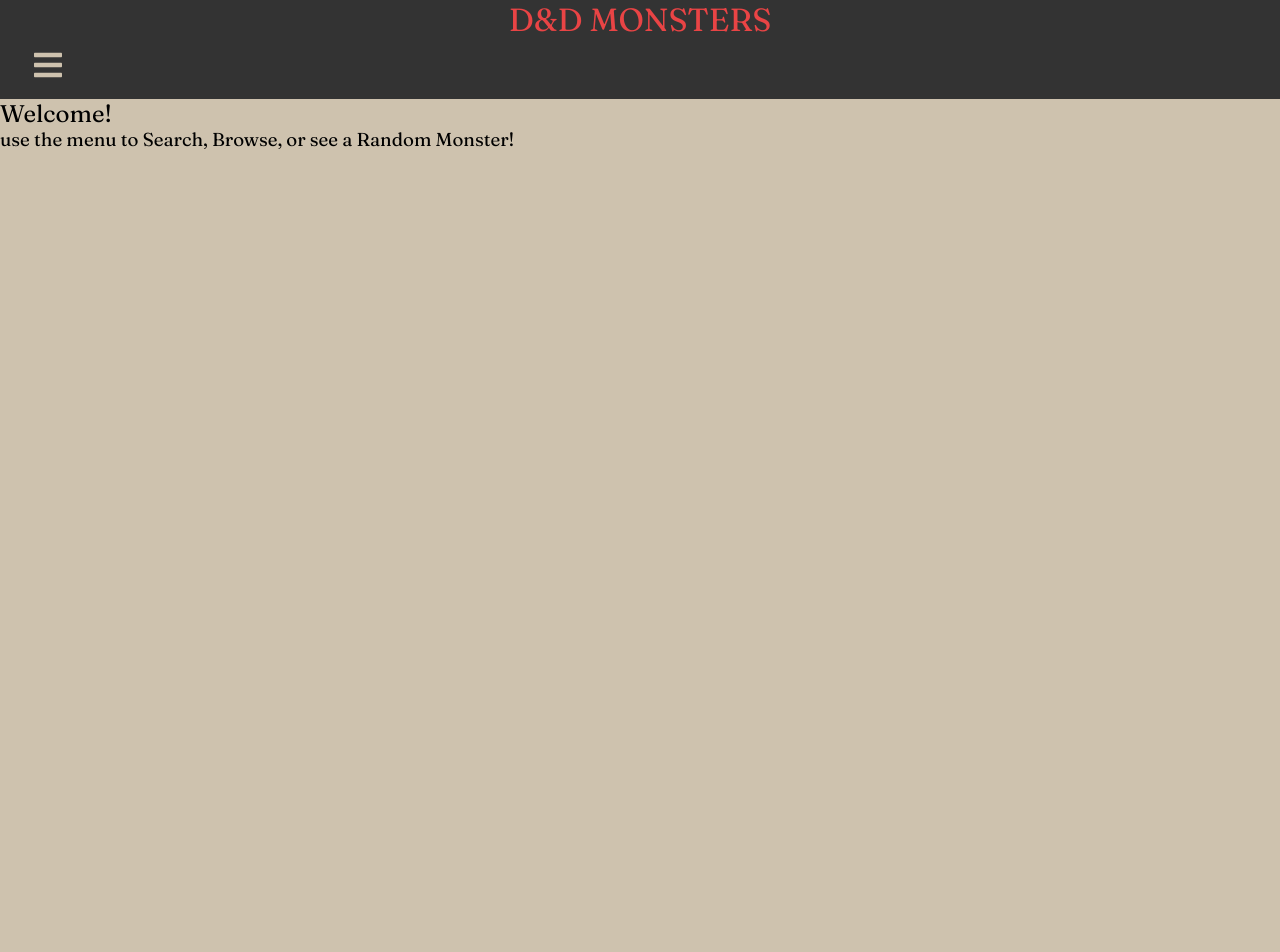
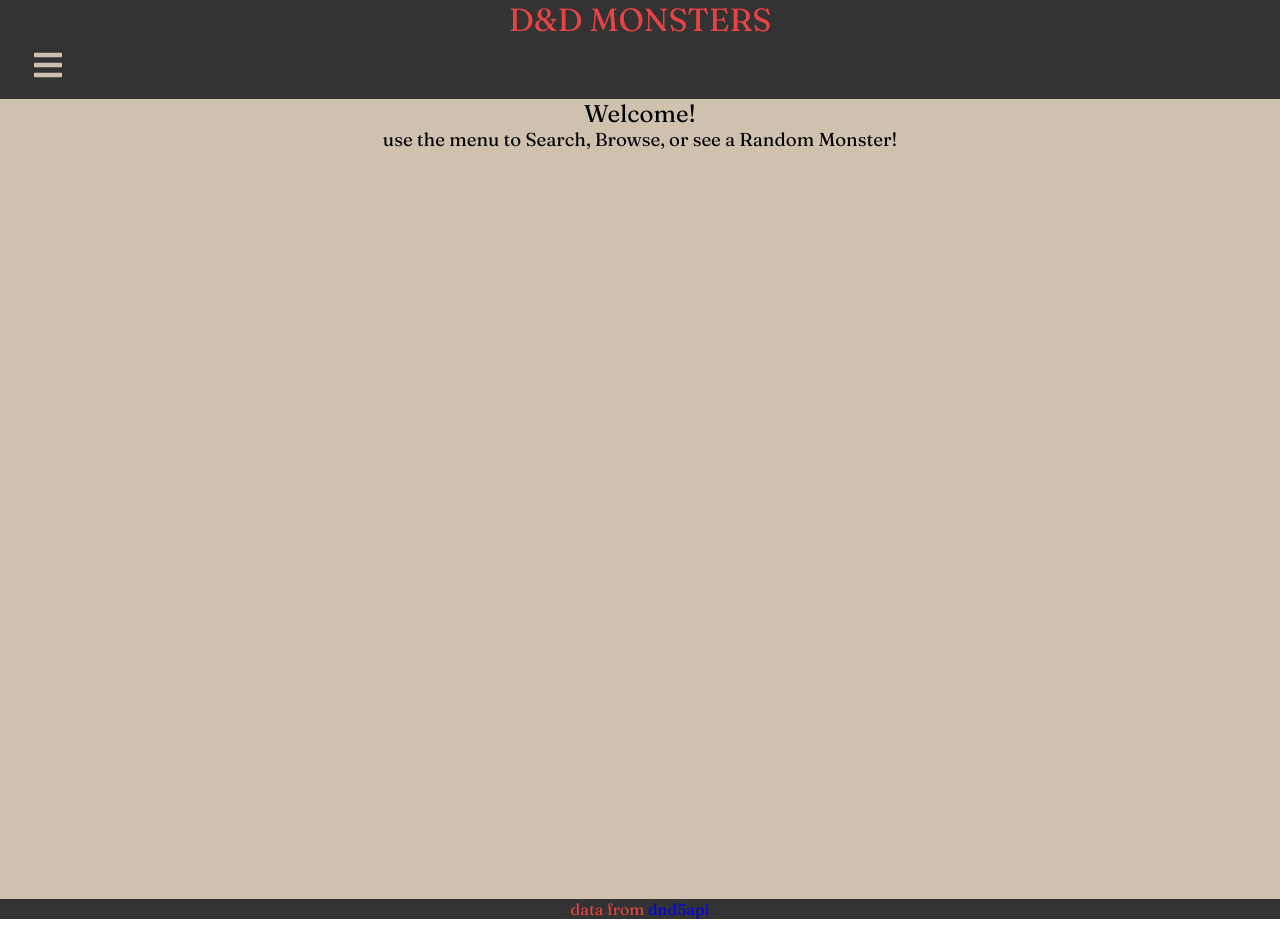
Before and after one commit to jephrae/dnd-monsters, a React (Create React App) app in the folder dnd-monsters/: page / in a window 1280 px wide. Shown: the top 952 px of the page. After the commit the page ends 919 px from the top, so only its background shows below. Built offline with nearby package versions, Linux system fonts and the light colour scheme.

Commit message:
good to go, after fix css

```diff
--- a/dnd-monsters/src/App.css
+++ b/dnd-monsters/src/App.css
@@ -9,13 +9,14 @@
 
 .App {
   background-color: #cec2ae;
-  height: 100%;
+  height: 95%;
 }
 
 .header {
   background-color: #333333;
   color: #e94445;
   text-align: center;
+  height: 10%;
 }
 a.header {
   color: inherit;
@@ -27,23 +28,26 @@
   bottom: 0;
   position: relative;
   width: 100%;
+  height: 5%;
+  text-align: center;
 }
 a.footer {
   color: inherit;
-  text-decoration: inherit;
+  text-decoration: none;
 }
 
 .home {
-  height: 1200px;
+  height: 100vh;
+  text-align: center;
 }
 .search {
-  height: 1200px;
+  height: 100vh;
 }
 .random {
-  height: 1200px;
+  height: 100vh;
 }
 .monster-container {
-  height: 100%;
+  height: 100vh;
   justify-content: left;
   padding-left: 1.5em;
 }
@@ -55,8 +59,8 @@
 }
 .size-type,
 .alignment {
-  text-align: right;
-  padding-left: 4em;
+  text-align: left;
+  padding-left: 2em;
   color: #264c5e;
 }
 .monsterlistname {
@@ -66,7 +70,7 @@
 .monster-list {
   display: grid;
   text-decoration: none;
-  color: #e94445;
+  color: #a34c50;
   list-style: none;
   padding-left: 1em;
   line-height: 1.5em;
@@ -88,3 +92,8 @@
 .subhead {
   color: #e94445;
 }
+
+.random-monster-name {
+  text-align: center;
+  padding: 4em;
+}
--- a/dnd-monsters/src/Components/Footer.jsx
+++ b/dnd-monsters/src/Components/Footer.jsx
@@ -5,7 +5,11 @@
   return (
     <div>
       <p>
-        data from <a href="https://www.dnd5eapi.co/"> dnd5api </a>
+        data from{" "}
+        <a href="https://www.dnd5eapi.co/" style={{ textDecoration: "none" }}>
+          {" "}
+          dnd5api{" "}
+        </a>
       </p>
     </div>
   );
--- a/dnd-monsters/src/Components/RandomMonster.jsx
+++ b/dnd-monsters/src/Components/RandomMonster.jsx
@@ -28,8 +28,13 @@
   return (
     <div className="random">
       <div className="random-monster-name">
-        <Link to={`/MonsterDetails/${randomPick.index}`} key={randomPick.index}>
+        <Link
+          to={`/MonsterDetails/${randomPick.index}`}
+          key={randomPick.index}
+          style={{ color: "#a34c50", textDecoration: "none" }}
+        >
           <h1>{randomPick.name}</h1>
+          <p> click to read more about the {randomPick.name}</p>
         </Link>
       </div>
     </div>
```
Also changed, not shown: 1 other file (tests, documents, lock files or other folders).
